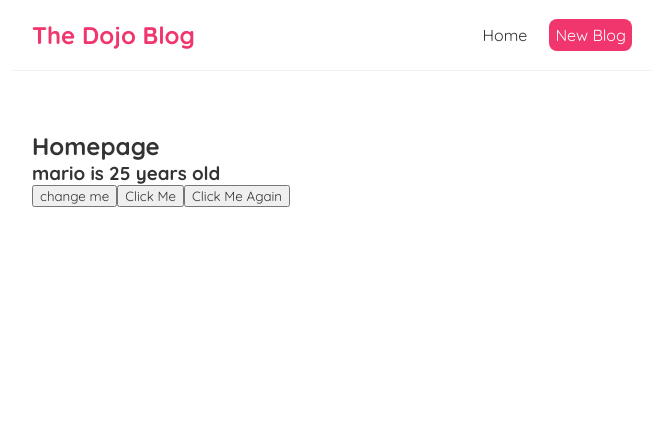
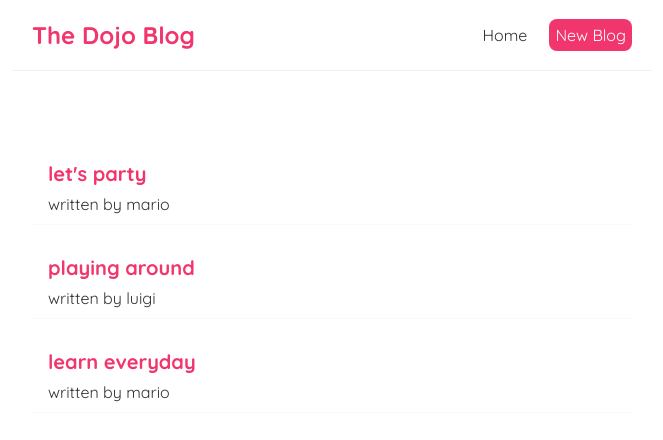
Before and after one commit to aysf/reactblog, a React (Create React App) app: page / in a window 1280 px wide. Shown: the top 440 px of the page, without its empty margins (308-971 px from the left). Built offline with nearby package versions, Linux system fonts and the light colour scheme; the HTML template or start-up script is replaced by a standard one.

Commit message:
add blog list

```diff
--- a/src/Home.js
+++ b/src/Home.js
@@ -1,33 +1,23 @@
-import React, { useState } from 'react'
+import { useState } from 'react'
 
 const Home = () => {
-
-//   let name = 'mario';
-  const [name, setName] = useState('mario');
-  const [age, setAge] = useState(25);
-
-  const handleChange = () => {
-    setName('Luigi');
-    setAge(33);
-  }
-
-  const handleClick = (e) => {
-    console.log("helooo", e.target)
-  }
-
-  const handleClickWithParam = (name, e) => {
-    console.log("helo " + name, e.target)
-  }
+  const [blogs, setBlogs] = useState([
+    { title: "let's party", author: "mario", body: "lorem ipsum...", id: 1},
+    { title: "playing around", author: "luigi", body: "lorem ipsum...", id: 2},
+    { title: "learn everyday", author: "mario", body: "lorem ipsum...", id: 3}
+  ]);
 
   return (
     <div className='home'>
-        <h2>Homepage</h2>
-        <h3>{ name } is { age } years old</h3>
-        <button onClick={handleChange}>change me</button>
-        <button onClick={handleClick}>Click Me</button>
-        <button onClick={(e) => handleClickWithParam("Marioo", e)}>Click Me Again</button>
+        {blogs.map(blog => (
+            <div className='blog-preview'>
+                <h2>{blog.title}</h2>
+                <p>written by {blog.author}</p>
+            </div>
+        ))}
     </div>
-  )
+  );
+
 }
 
-export default Home
+export default Home;
--- a/src/index.css
+++ b/src/index.css
@@ -37,3 +37,19 @@
   margin: 40px auto;
   padding: 20px;
 }
+
+.blog-preview {
+  padding: 10px 16px;
+  margin: 20px 0;
+  border-bottom: 1px solid #fafafa;
+}
+
+.blog-preview:hover {
+  box-shadow: 1px 3px 5px rgba(0,0,0,0.1);
+}
+
+.blog-preview h2 {
+  font-size: 20px;
+  color: #f1356d;
+  margin-bottom: 8px;
+}
```
Also changed, not shown: 1 other file (tests, documents, lock files or other folders).
